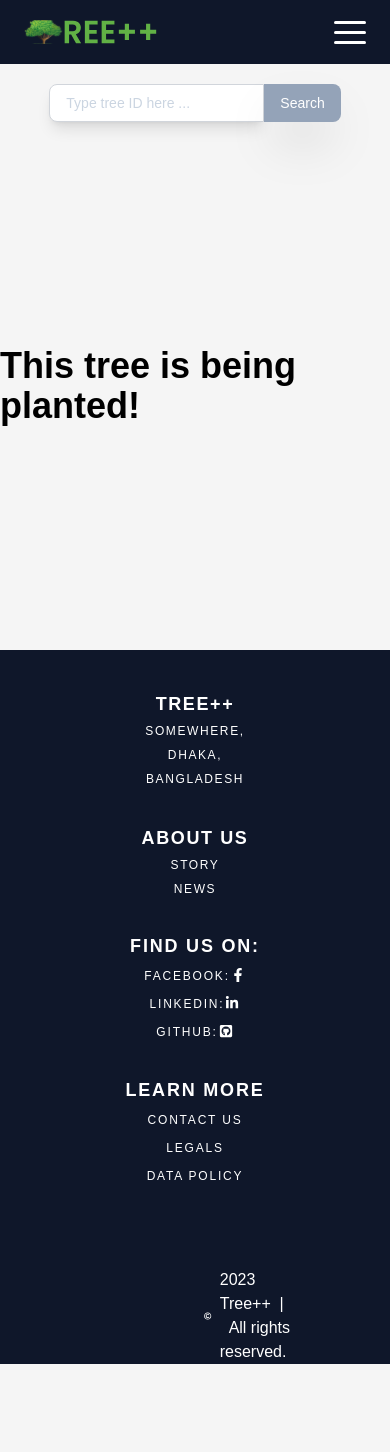
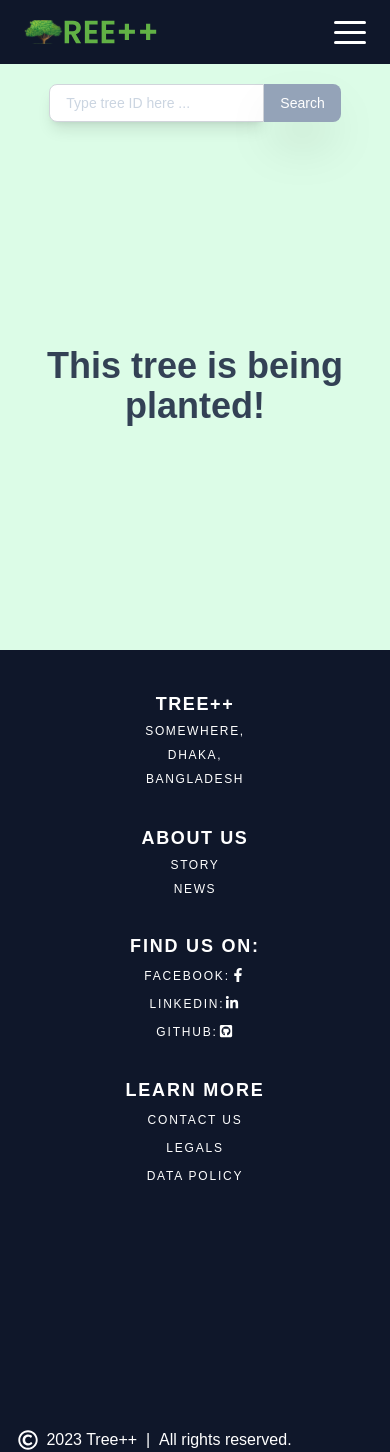
Before and after one commit to tree-pp/TreePP, a Next.js app: page /t/error in a window 390 px wide. Before the commit the page ends 1364 px from the top, so only its background shows below. Built offline with nearby package versions, Linux system fonts and the light colour scheme.

Commit message:
fixes in font and spacing issues

```diff
--- a/src/app/t/[treeId]/page.tsx
+++ b/src/app/t/[treeId]/page.tsx
@@ -2,6 +2,8 @@
 import React from 'react';
 import SearchBar from '../../../components/SearchBar';
 import TreeDetails from '../../../components/TreeDetails';
+
+
 
 export default function Page({ params }: { params: { treeId: string } }) {
   return (
--- a/src/app/t/error/page.tsx
+++ b/src/app/t/error/page.tsx
@@ -4,7 +4,7 @@
 
 export default function Page() {
     return (
-      <div className='flex flex-col justify-center items-center h-1/2'>
+      <div className='flex flex-col justify-center items-center h-1/2 text-slate-700 text-center bg-green-100'>
         <div className=''><SearchBar /></div>
         <p className='text-4xl font-bold my-56'>
             This tree is being planted!
--- a/src/components/ActivityImageCard.tsx
+++ b/src/components/ActivityImageCard.tsx
@@ -18,7 +18,7 @@
       <Link href={`/t/${props.id}`}>
         <Image src={props.src} width={300} height={300} alt='Tree' className='' />
 
-        <div className='absolute bottom-0 inset-x-0 px-4 pb-2 pt-8 bg-gradient-to-t from-black/90 to-black/0 flex justify-between items-end text-slate-300'>
+        <div className='absolute bottom-0 inset-x-0 px-2 pb-2 pt-8 bg-gradient-to-t from-black/90 to-black/0 flex justify-between items-end text-slate-300'>
 
           <span className="font-light">#{props.id}</span>
           <span className="font-semibold">{props.name}</span>
--- a/src/components/Bottomfooter.tsx
+++ b/src/components/Bottomfooter.tsx
@@ -110,8 +110,8 @@
           </Link>
         </div>
       </div>
-      <div className="flex md:flex-row items-center justify-start">
-        <div className="flex-shrink-0 invisible md:visible">
+      <div className="flex md:flex-row flex-col items-center justify-start ">
+        <div className="flex-shrink-0 invisible md:visible static">
           <Image
             src="/footer_1.png"
             alt=""
@@ -119,6 +119,7 @@
             width="1"
             height="1"
             unoptimized
+
           />
         </div>
         <div className="flex-grow flex items-center justify-center">
--- a/src/components/OurGoals.tsx
+++ b/src/components/OurGoals.tsx
@@ -99,7 +99,7 @@
   };
 
   return (
-    <div className="our-goals flex flex-col md:py-4 md:px-5 md:px-12 py-4 px-2 bg-slate-50" ref={ref}>
+    <div className="our-goals flex flex-col md:py-10 md:px-5 md:px-12 py-4 px-2 bg-slate-50" ref={ref}>
       <div className="flex flex-col justify-center items-center">
         <motion.h1
           className="text-black text-3xl font-bold text-center"
```
Also changed, not shown: src/app/test/page.tsx (+1 -1 lines), src/components/Testimony.tsx (+2 -2 lines).
